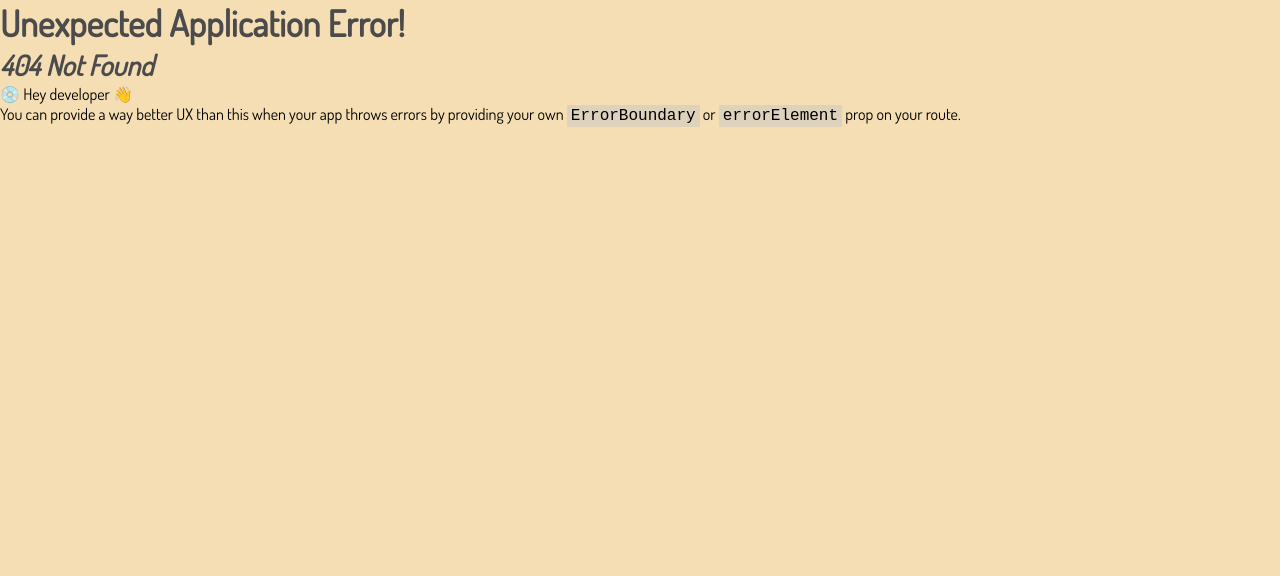
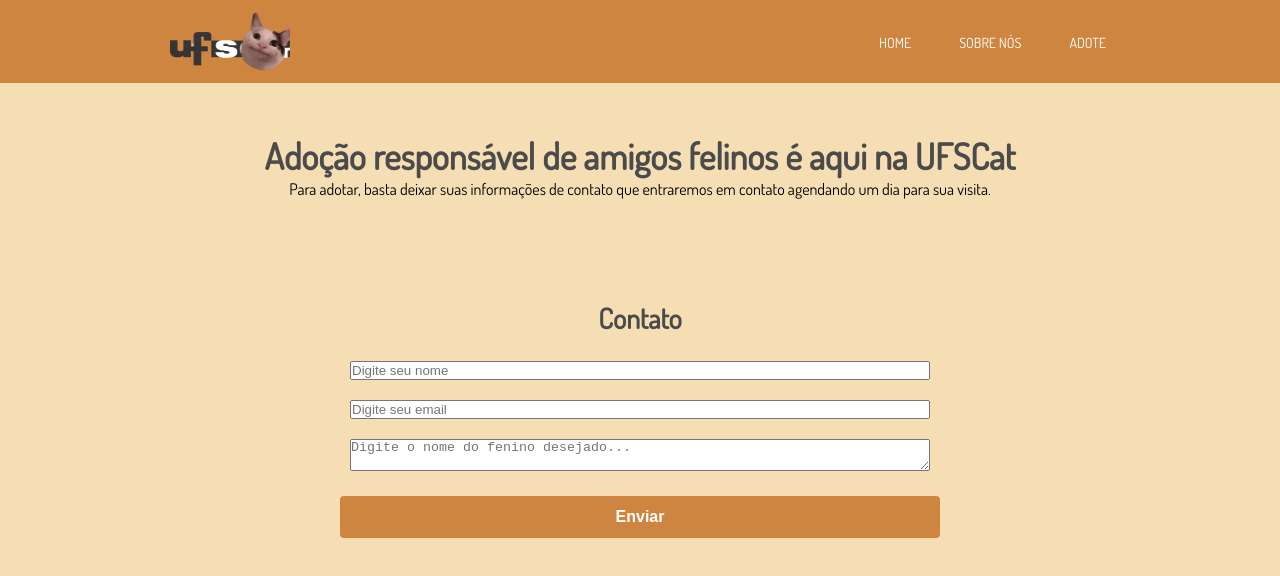
Before and after one commit to moraex/dsw2-t2, a React (Create React App) app: page /adote in a window 1280 px wide. Before the commit this address had no page. Shown: the top 576 px of the page. Built offline with nearby package versions, Linux system fonts and the light colour scheme.

Commit message:
page adote and fixed bugs

```diff
--- a/src/components/Header/index.jsx
+++ b/src/components/Header/index.jsx
@@ -22,7 +22,7 @@ const Header = () => {
                 <Link to="/about-us">Sobre nós</Link>
               </li>
               <li>
-                <Link to="/adopt">Adote</Link>
+                <Link to="/adote">Adote</Link>
               </li>
             </ul>
           </nav>
--- /dev/null
+++ b/src/pages/Adote/index.css
@@ -0,0 +1,30 @@
+.text-adocao {
+    display: flex;
+    align-items: center;
+    flex-direction: column;
+    justify-content: center;
+    padding: 5rem;
+}
+
+.form-campos {
+    display: flex;
+    align-items: center;
+    flex-direction: column;
+    justify-content: center;
+    padding-top: 5rem;
+}
+
+.title {
+    margin-bottom: 14px;
+}
+
+.form {
+    max-width: 600px;
+    width: 100%;
+    display: flex;
+    flex-direction: column;
+}
+
+.input, .textarea {
+    margin: 1rem;
+}
--- /dev/null
+++ b/src/pages/Adote/index.jsx
@@ -0,0 +1,82 @@
+import React from 'react';
+import { useState } from 'react';
+import './index.css';
+import emailjs from '@emailjs/browser'
+
+function Adote() {
+  const [name, setName] = useState('')
+  const [email, setEmail] = useState('')
+  const [message, setMessage] = useState('')
+
+  function sendEmail (event) {
+    event.preventDefault();
+
+    if(name === '' || email === '' || message === '') {
+        alert("Preencha todos os campos!");
+        return
+    }
+
+    const templateParams = {
+      from_name: name,
+      message: message,
+      email: email
+    }
+
+    emailjs.send("service_bx00qjy", "template_b75wyik", templateParams, "XN67LRdjJgoogB1W1")
+    .then(() => {
+      console.log("EMAIL ENVIADO")
+      setName('')
+      setEmail('')
+      setMessage('')
+    }, (err) => {
+      console.log("ERRO: ", err)
+    })
+  }
+
+  return (
+
+    <div className="container">
+      <div className="text-adocao">
+        <h2>
+            Adoção responsável de amigos felinos é aqui na UFSCat
+        </h2>
+        <p>
+          Para adotar, basta deixar suas informações de contato que entraremos em contato agendando um dia para sua visita.
+        </p>
+      </div>
+      <div className='form-campos'>
+        <h3 className="title">Contato</h3>
+
+        <form className="form" onSubmit={sendEmail}>
+          <input
+            className="input"
+            type="text"
+            placeholder="Digite seu nome"
+            onChange={(e) => setName(e.target.value)}
+            value={name}
+          />
+
+          <input
+            className="input"
+            type="text"
+            placeholder="Digite seu email"
+            onChange={(e) => setEmail(e.target.value)}
+            value={email}
+          />
+
+          <textarea
+            className="textarea"
+            placeholder="Digite o nome do fenino desejado..."
+            onChange={(e) => setMessage(e.target.value)}
+            value={message}
+          />
+
+          <input className="button" type="submit" value="Enviar" />
+        </form>
+      </div>
+
+    </div>
+  );
+}
+
+export default Adote;
```
Also changed, not shown: src/pages/routes.js (+6 -1 lines).
